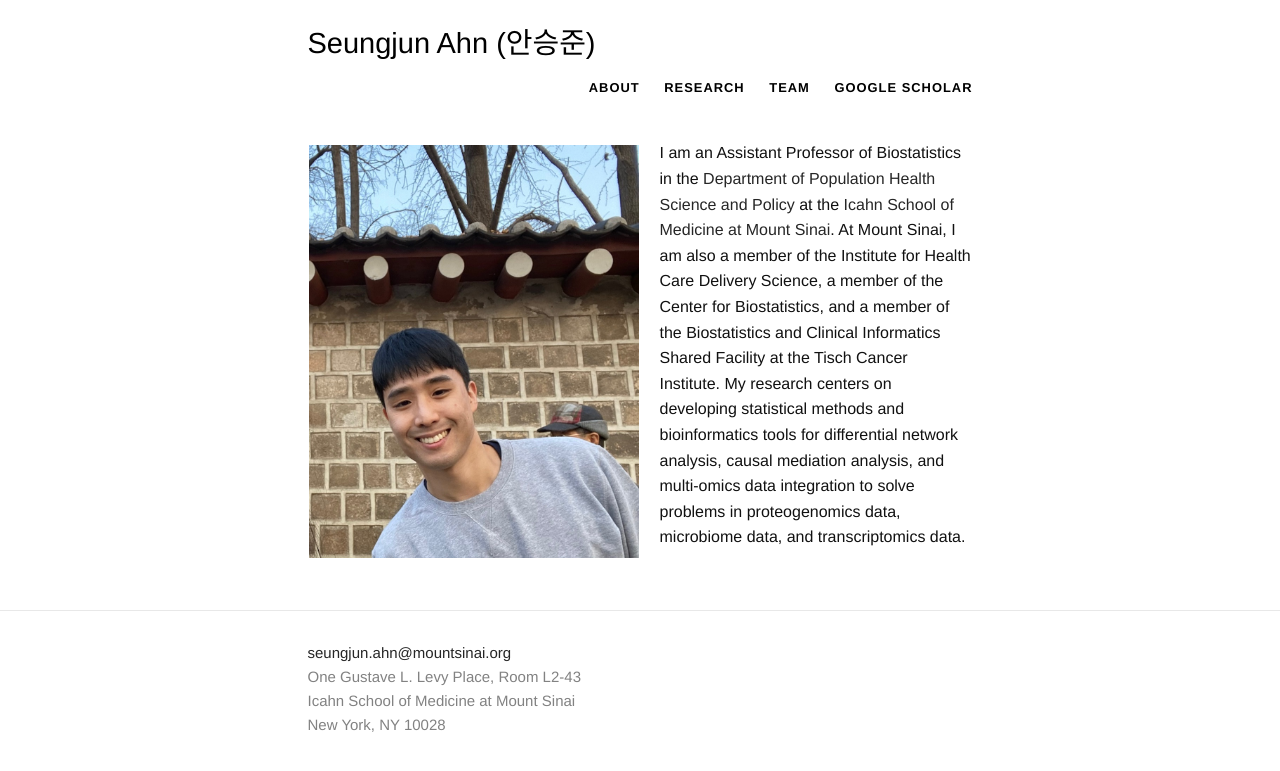
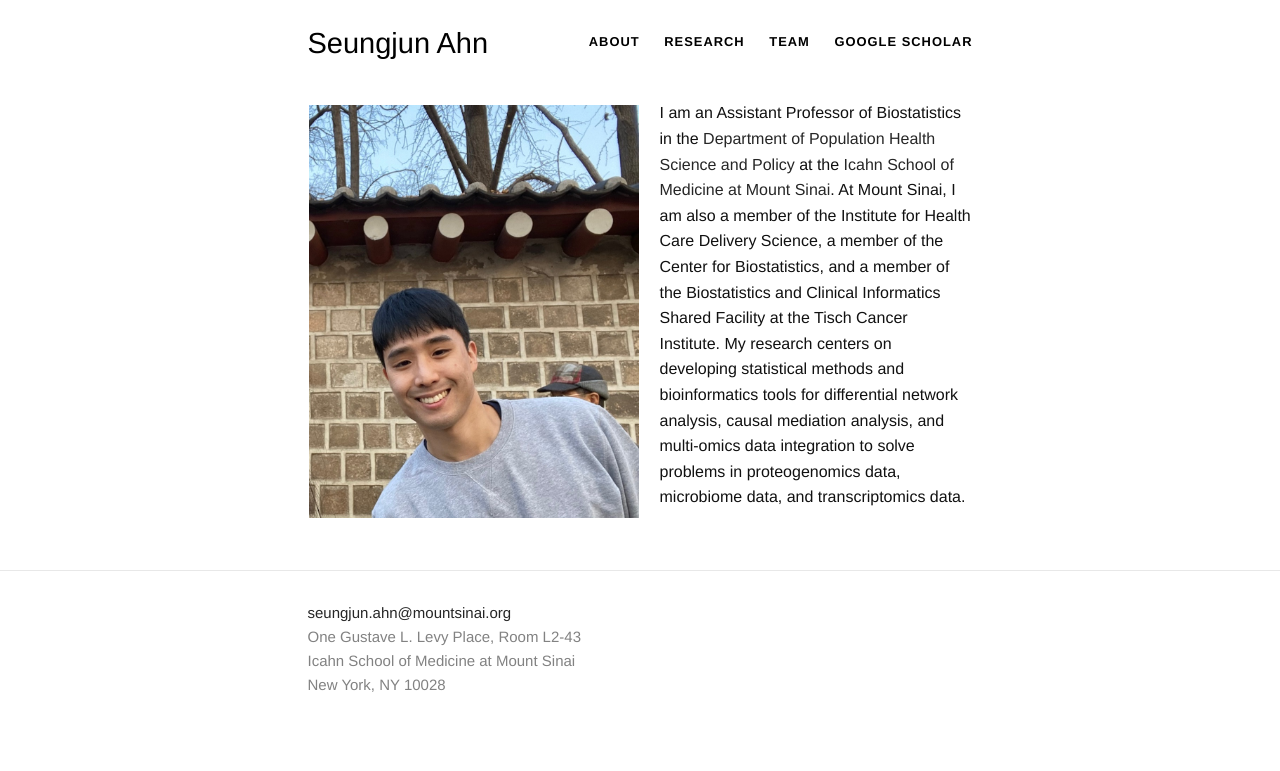
Before and after one commit to sjahnn/sjahnn.github.io, a Jekyll site: the page built from index.html, in a window 1280 px wide. Shown: the top 771 px of the page. Built offline with Jekyll 4.4.1, drawn with Linux system fonts in a browser that asks for light colours.

Commit message:
Update _config.yml

```diff
--- a/_config.yml
+++ b/_config.yml
@@ -1,5 +1,5 @@
 # Site settings
-title: Seungjun Ahn (안승준)
+title: Seungjun Ahn
 email: seungjun.ahn@mountsinai.org   # this will be provided in the footer
 # description:
 url: "https://sjahnn.github.io/" # the base hostname & protocol for your site
```
